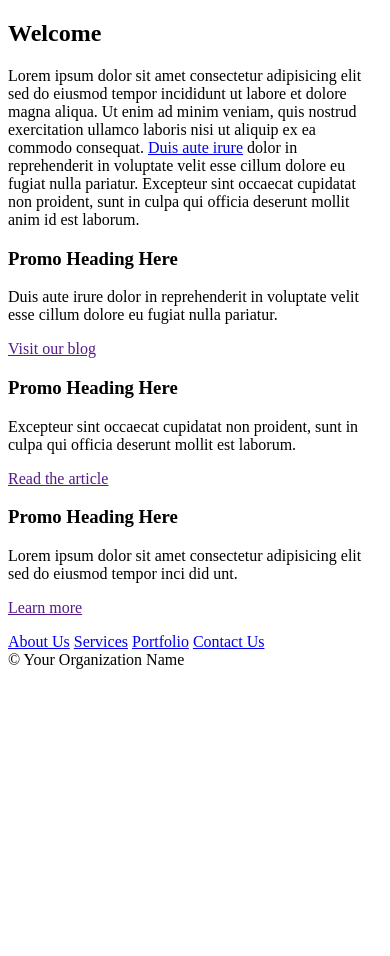
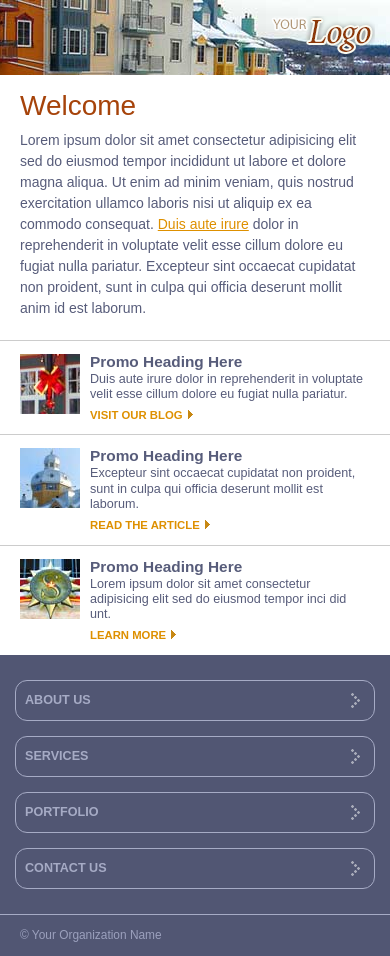
Before and after one commit to dsnunes/About-me-RWD, a plain HTML site: page index.html in a window 390 px wide. Before the commit the page ends 844 px from the top, so only its background shows below. Drawn offline with Linux system fonts and the light colour scheme.

Commit message:
Make responsive
*Added all the steps up to step 5

```diff
--- a/css/screen_layout_large.css
+++ b/css/screen_layout_large.css
@@ -2,6 +2,31 @@
 
 /* Layout (global rules for all sizes) */
 
+body { margin: 0px; padding: 0px; }
+header a.logo { display: block; position: absolute; background-position: 0px 0px; background-repeat: no-repeat; }
+nav {
+	width: 100%;
+	display: block;
+	position: absolute;
+	background-color: #a6430a;
+}
+
+/* Layout Large Screens (default for older browsers) */
+
+header { height: 275px; background: url(../images/banner_large.jpg) no-repeat right 0px; }
+header a.logo { width: 150px; height: 85px; top: 28px; right: 30px; background-image: url(../images/logo_large.png); }
+
+article { padding: 60px 20px 10px 20px; }
+
+.promo_container { padding: 0px 0px 15px 20px; }
+.promo_container .promo { width: 33%; float: left; background-position: 0px 3px; }
+.promo_container .promo .content { padding: 0px 30px 0px 70px; }
 
 
-/* Layout Large Screens (default for older browsers) */
+nav { top: 275px; }
+nav a { margin: 12px 0px 10px 20px; }
+
+
+@media screen and (max-width: 990px) {
+	footer { padding-left: 20px; }
+}
--- a/css/screen_layout_medium.css
+++ b/css/screen_layout_medium.css
@@ -1,3 +1,23 @@
 @charset "UTF-8";
 
 /* Layout Medium Screens */
+
+header {
+	height: 200px;
+	background: url(../images/banner_medium.jpg) no-repeat 90% 0px;
+}
+
+header a.logo {
+	width: 115px; height: 70px;
+	top: 20px; right: 20px;
+	background-image: url(../images/logo_medium.png);
+}
+
+nav {  top: 200px; }
+nav a { margin-right: 20px; }
+
+.promo_container { padding: 0px 20px 15px 20px; }
+.promo_container .promo { background-position: 0px 0px; }
+.promo_container .promo .content { padding: 70px 30px 0px 0px; }
+
+body { background-image: none; }
--- a/css/screen_layout_small.css
+++ b/css/screen_layout_small.css
@@ -1,3 +1,55 @@
 @charset "UTF-8";
 
 /* Layout Small Screens */
+
+
+header {
+	height: 75px;
+	background: url(../images/banner_small.jpg) no-repeat right 0px;
+}
+
+header a.logo {
+	width: 105px; height: 40px;
+	top: 16px; right: 15px;
+	background-image: url(../images/logo_small.png);
+}
+
+article { padding: 20px 20px 10px 20px; }
+
+nav {
+	display: block;
+	position: static;
+	padding: 10px 0px 10px 0px;
+	background-color: #515673;
+}
+
+nav a {
+	color: #a6abc5;
+	display: block;
+	margin: 15px;
+	padding: 9px;
+	border: 1px solid #a6abc5;
+	background: url(../images/mobile_link_arrow.png) no-repeat right center;
+	-webkit-border-radius: 12px;
+	-moz-border-radius: 12px;
+	border-radius: 12px;
+}
+
+nav a:hover { color: #fff; background-color: rgba(255,255,255,.15); }
+
+.promo_container { padding: 0px; }
+
+.promo_container .promo {
+	width: auto;
+	float: none;
+	padding: 10px 0px 0px 0px;
+	background-position: 20px 13px;
+	border-top: 1px solid #ccc;
+}
+
+.promo_container .promo .content { padding: 0px 20px 5px 90px; }
+
+
+footer { border-top: 1px solid #a6abc5; }
+
+body { background-image: none;  }
--- a/css/screen_styles.css
+++ b/css/screen_styles.css
@@ -1,3 +1,58 @@
 @charset "UTF-8";
 
-/* Global Content Formatting and Styles */
+/* Global Styles */
+
+body {
+	color: #575c7a;
+	line-height: 1.5em;
+	font-family: Arial;
+	font-size: 14px;
+	background: #515673 url(../images/background_gradient.jpg) repeat-x 0px 0px;
+}
+.page {
+	max-width: 980px;
+	margin: 0px auto;
+	position: relative; background-color: #fff;
+}
+
+h1 { color: #a6430a; margin: 0em 0em .5em 0em; font-size: 2em; font-weight: normal; }
+h2 { font-size: 1.7em; margin: 0em 0em 1em 0em; }
+h3 { font-size: 1.5em; margin: 0em 0em 1em 0em; }
+
+p { margin: 0px 0px .75em 0px; }
+a { color: #de9000; }
+a:hover { color: #009eff; }
+a.cta {
+	text-transform: uppercase;
+	font-size: .9em;
+	font-weight: bold;
+	text-decoration: none;
+	margin: .5em 0 0 0;
+	padding: 0px 12px 0px 0px;
+	background: url(../images/cta_arrow.png) no-repeat right 0px;
+}
+a.cta:hover { background-position: right -50px; }
+footer { font-size: .85em; color: #9ba0bd; background-color: #515673; padding: 10px 10px 10px 0px; }
+
+.promo h3 { font-size: 1.1em; margin: 0; }
+.promo p { line-height: 1.2em; font-size: .9em; margin-bottom: .5em; }
+
+.promo { background-repeat: no-repeat; }
+
+.promo.one { background-image: url(../images/promo_1.jpg); }
+.promo.two { background-image: url(../images/promo_2.jpg); }
+.promo.three { background-image: url(../images/promo_3.jpg); }
+
+
+nav a {
+	color: #f5a06e;
+	text-transform: uppercase;
+	text-decoration: none;
+	display: inline-block;
+	font-weight: bold;
+	font-size: .9em;
+}
+nav a:hover { color: #fff; }
+
+
+.clear-fix { clear: both; line-height: 1px; }
--- a/index.html
+++ b/index.html
@@ -2,10 +2,19 @@
 <html>
 	<head>
 		<meta http-equiv="Content-Type" content="text/html; charset=UTF-8">
-		<title>Lynda.com | Creating a Responsive Web Design</title>
+		<meta name="viewport" content="width=device-width, maximum-scale=1.0, minimum-scale=1.0, initial-scale=1" />
+		<title>Lynda.com | Creating Responsive Web Design</title>
+		<link rel="stylesheet" type="text/css" href="css/screen_styles.css" />
+		<link rel="stylesheet" type="text/css" href="css/screen_layout_large.css" />
+		<link rel="stylesheet" type="text/css" media="only screen and (min-width:50px) and (max-width:500px)"   href="css/screen_layout_small.css">
+		<link rel="stylesheet" type="text/css" media="only screen and (min-width:501px) and (max-width:800px)"  href="css/screen_layout_medium.css">
+		<!--[if lt IE 9]>
+			<script src="http://html5shiv.googlecode.com/svn/trunk/html5.js"></script>
+		<![endif]-->
 	</head>
 	<body>
-    <div class="page">
+
+		<div class="page">
 			<header>
 				<a class="logo" href="#"></a>
 			</header>
@@ -48,8 +57,5 @@
 			</footer>
 		</div>
 
-
-		<!-- content goes here -->
-
 	</body>
 </html>
```
Also changed, not shown: images/background_gradient.jpg (added), images/banner_large.jpg (added), images/banner_medium.jpg (added), images/banner_small.jpg (added), images/cta_arrow.png (added), images/logo_large.png (added), images/logo_medium.png (added), images/logo_small.png (added), images/mobile_link_arrow.png (added), images/promo_1.jpg (added), images/promo_2.jpg (added), images/promo_3.jpg (added).
